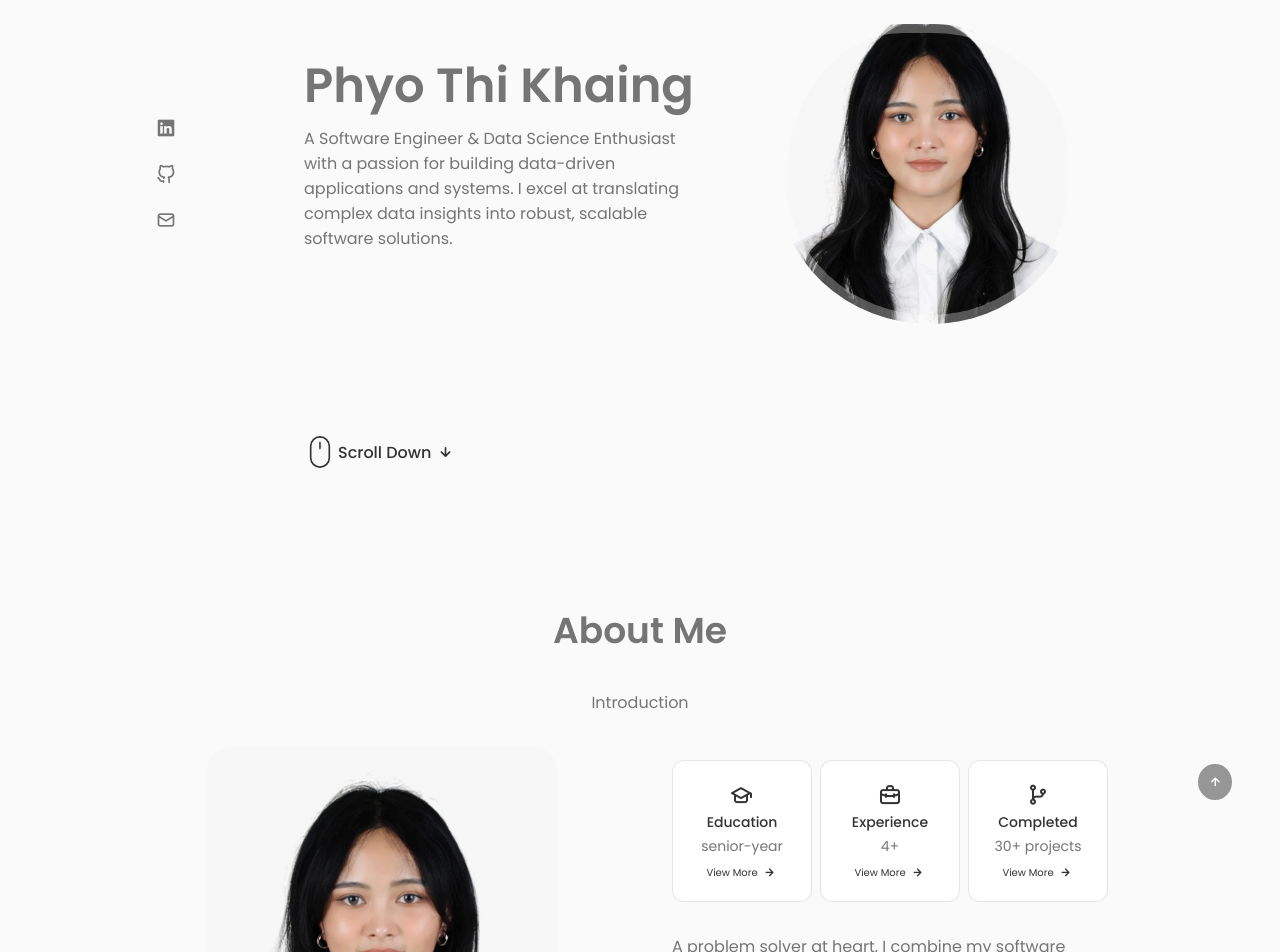
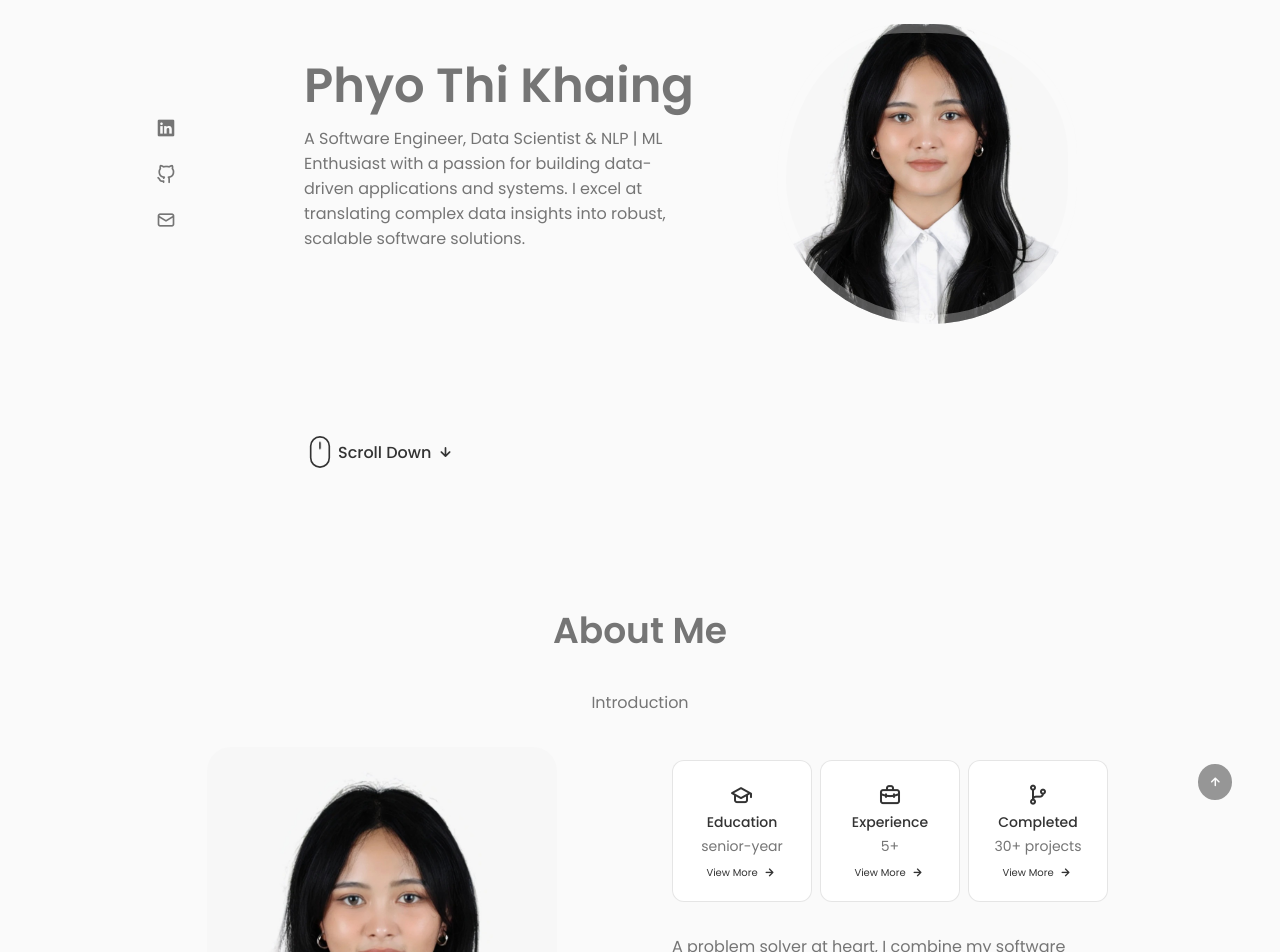
Before and after one commit to ptk18/portfolio-site, a React (Create React App) app: page / in a window 1280 px wide. Shown: the part 160-1112 px from the top of the page. Built offline with nearby package versions, Linux system fonts and the light colour scheme.

Commit message:
updated bio

```diff
--- a/src/components/about/Info.jsx
+++ b/src/components/about/Info.jsx
@@ -52,7 +52,7 @@ const Info = () => {
             <div className="about__box">
                 <i class="uil uil-briefcase-alt about__icon"></i>
                 <h3 className="about__title">Experience</h3>
-                <span className="about__subtitle">4+</span>
+                <span className="about__subtitle">5+</span>
                 <br />
                 <span className="about__details__button" onClick={() => toggleTab(2)}>View More<i className="uil uil-arrow-right about__details__button-icon"></i></span>
                 <div className={toggleState === 2 ? "services__modal active-modal" : "services__modal"}>
@@ -72,6 +72,7 @@ const Info = () => {
                                 </p>
 
                             </li>
+                            <br />
                             <li className="services__modal-service">
                                 <i className="uil uil-suitcase services__modal-icon"></i>
                                 <p className="services__modal-info">
--- a/src/components/home/Data.jsx
+++ b/src/components/home/Data.jsx
@@ -5,7 +5,7 @@ const Data = () => {
         <div className="home__data">
             <h1 className="home__title">Phyo Thi Khaing</h1>
             <p className="home__description">
-            A Software Engineer & Data Science Enthusiast with a passion for building data-driven applications and systems.  I excel at translating complex data insights into robust, scalable software solutions.
+            A Software Engineer, Data Scientist & NLP | ML Enthusiast with a passion for building data-driven applications and systems.  I excel at translating complex data insights into robust, scalable software solutions.
             </p>
         </div>
     );
```
